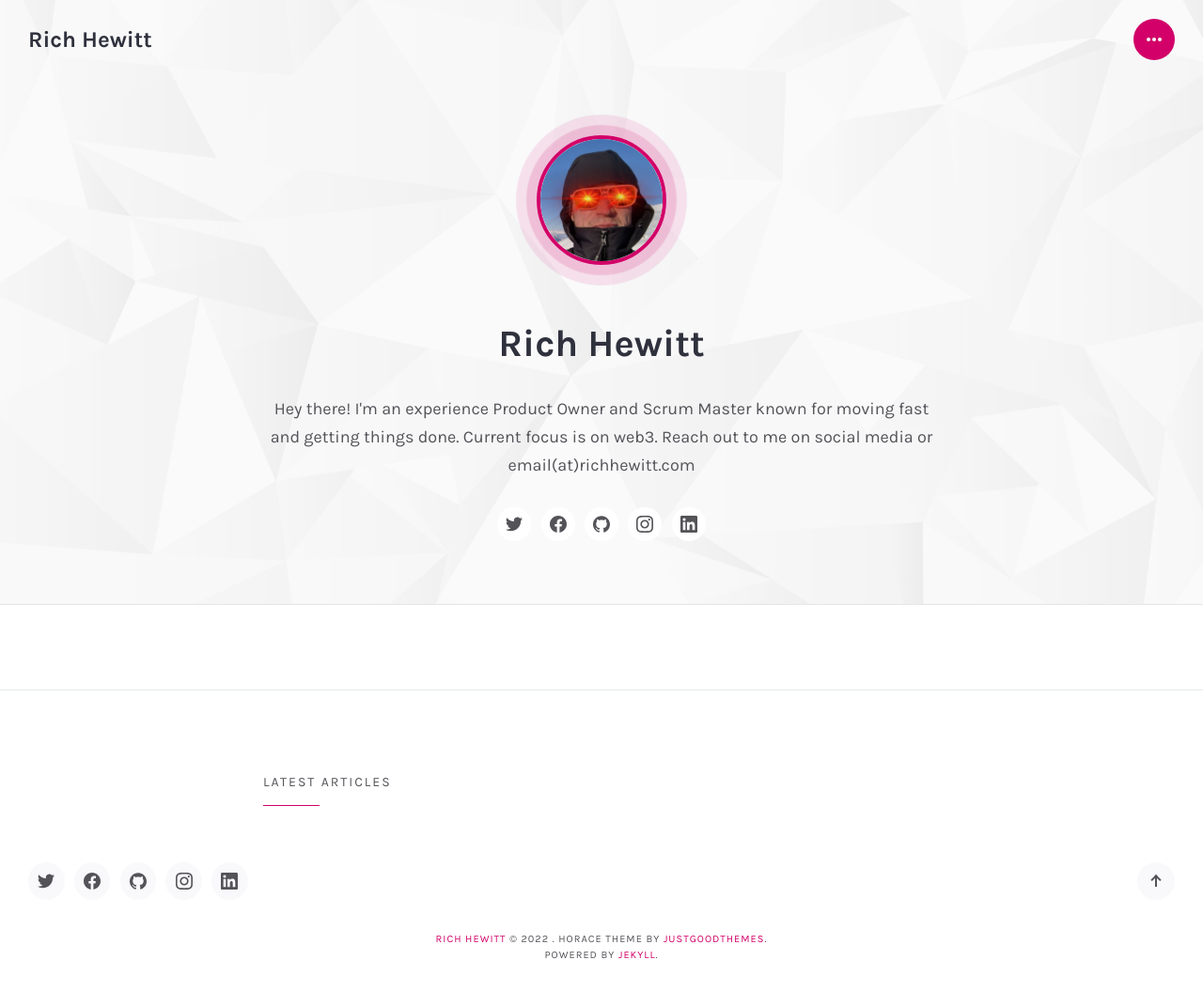
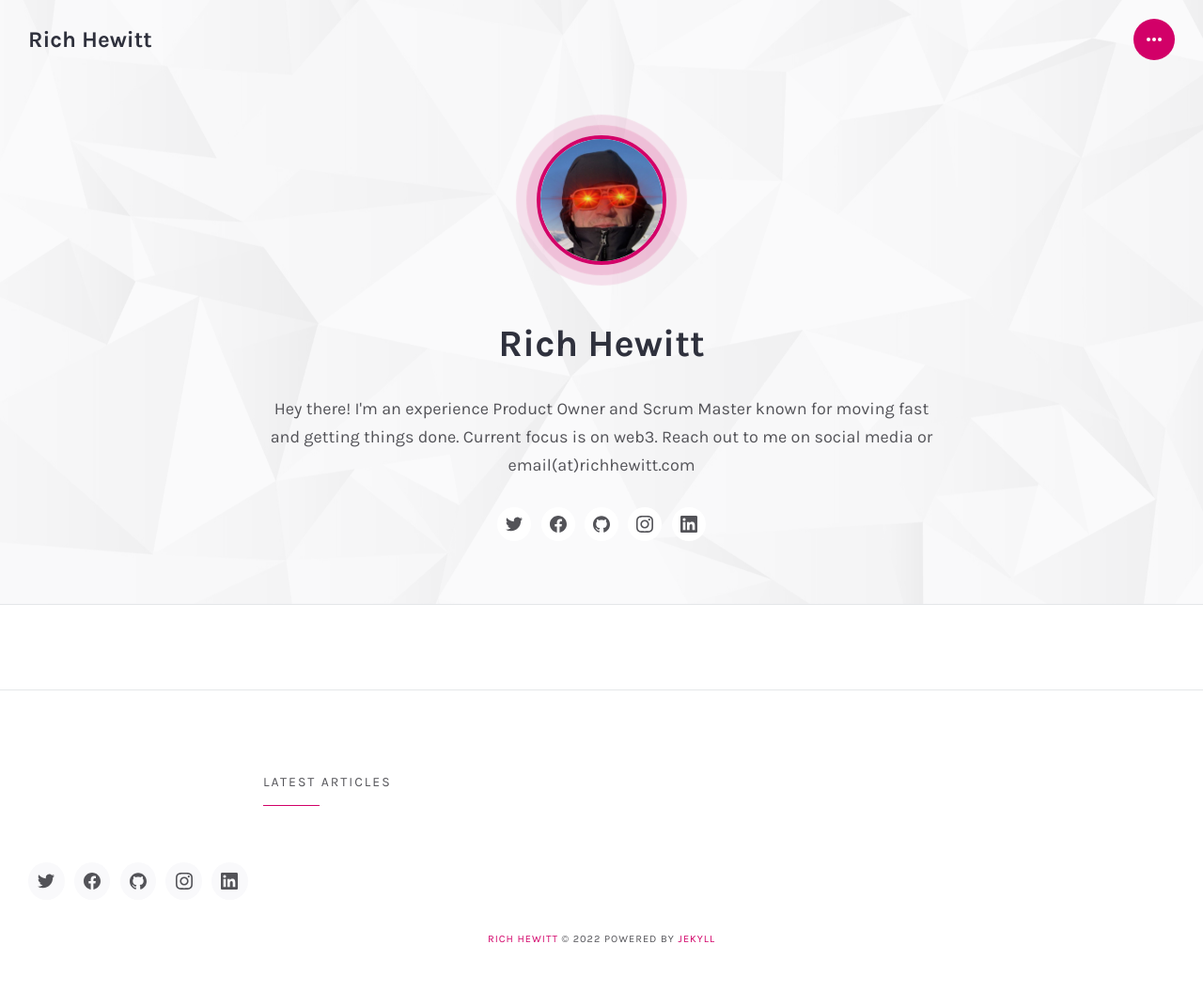
Before and after one commit to richhewitt/richhewitt.github.io, a Jekyll site: the page built from index.html, in a window 1280 px wide. Shown: the whole page at 94% size. Built offline with Jekyll 4.4.1, drawn with Linux system fonts in a browser that asks for light colours; the list of posts is cut into pages by our own code.

Commit message:
Update default.html

```diff
--- a/_layouts/default.html
+++ b/_layouts/default.html
@@ -66,16 +66,17 @@
             <div class="site-footer-inside">
                 {% include social-links.html %}
                 <p class="site-info">
-                    <a href="#">{{ site.name }}</a> &copy; {{ site.time | date: '%Y' }} . Horace theme by
-                    <a target="_blank" href="https://justgoodthemes.com/">JustGoodThemes</a>. <br />
-                    Powered by <a target="_blank" href="https://jekyllrb.com/">Jekyll</a>.
+                    <a href="#">{{ site.name }}</a> &copy; {{ site.time | date: '%Y' }}
+                    Powered by <a target="_blank" href="https://jekyllrb.com/">Jekyll</a>
                 </p>
+                <!--
                 <p class="back-to-top">
                     <a id="top-button" class="top-button" href="#page">
                         <span class="icon-arrow-up" aria-hidden="true"></span>
                         <span class="screen-reader-text">Back to top</span>
                     </a>
                 </p>
+                -->
             </div><!-- .site-footer-inside -->
         </footer><!-- .site-footer -->
     </div><!-- .site -->
```
